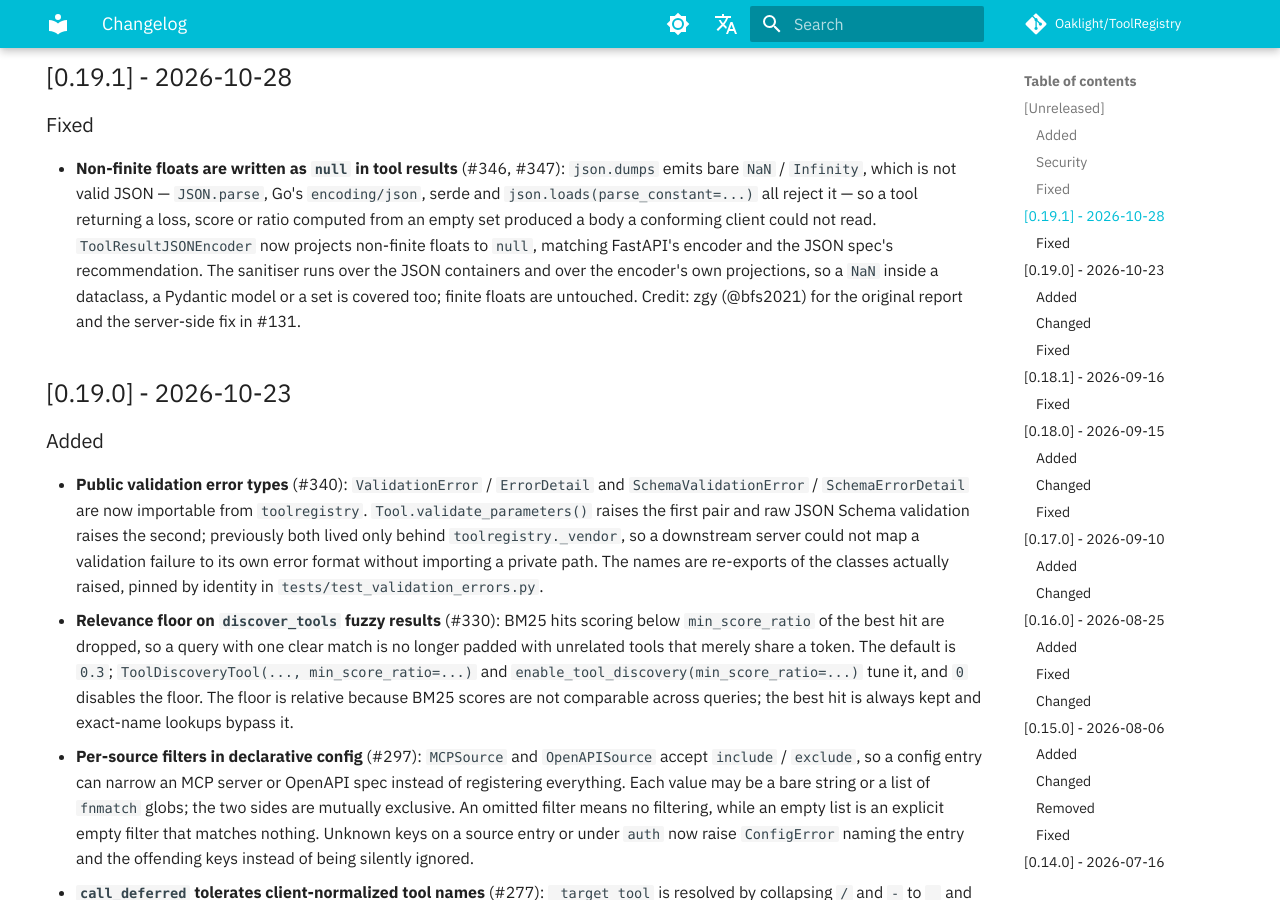
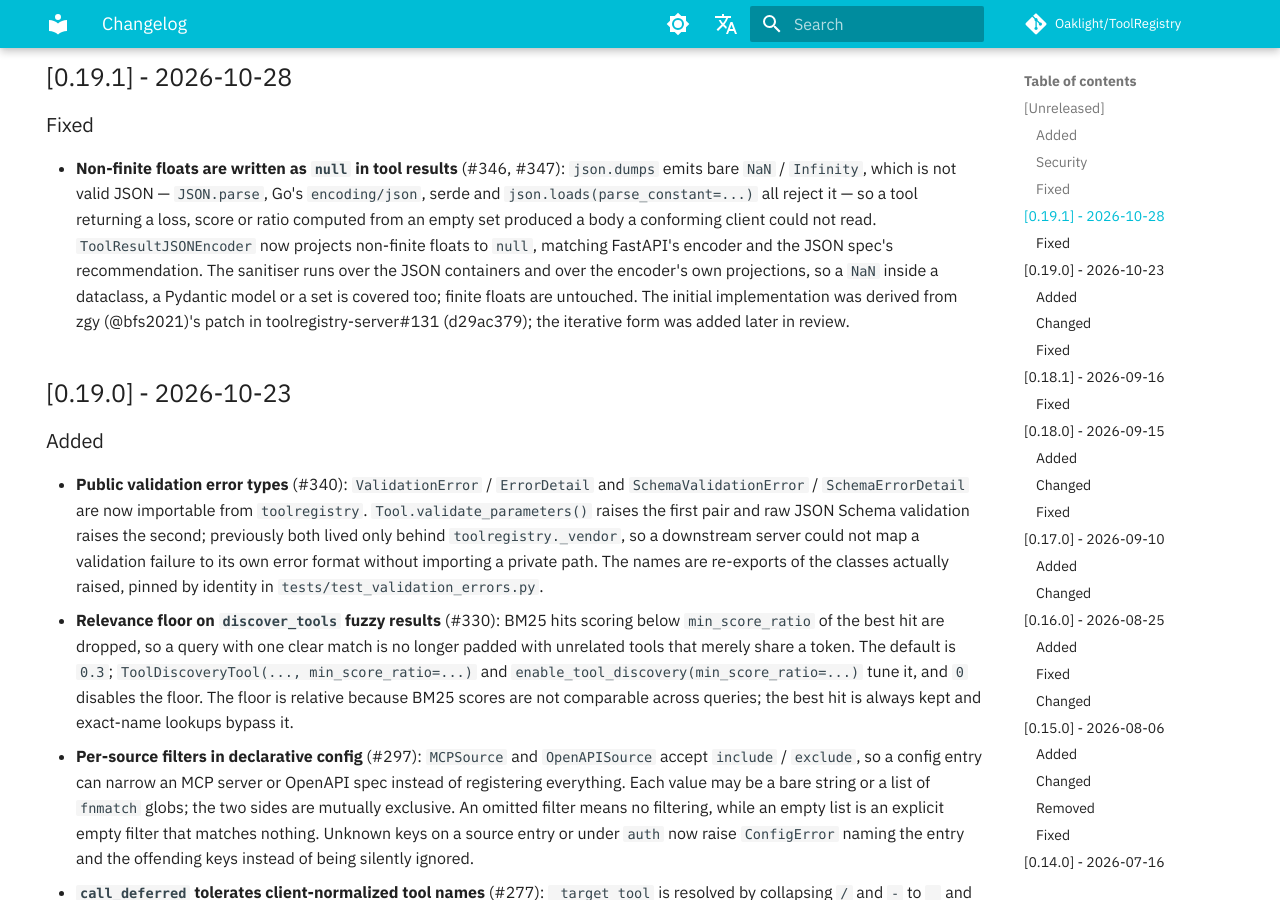
Before and after one commit to Oaklight/ToolRegistry, an MkDocs documentation site: the page built from docs/changelog.md, in a window 1280 px wide and 900 px high, scrolled down 5387 px. Built offline with MkDocs 1.6.1 and Material for MkDocs 9.7.7, drawn with Linux system fonts in a browser that asks for light colours; some web fonts are replaced; comment, search, counter and statistics services are not loaded.

Commit message:
docs(changelog): state the #131 source explicitly

```diff
--- a/docs/changelog.md
+++ b/docs/changelog.md
@@ -84,7 +84,7 @@ The format is based on [Keep a Changelog](https://keepachangelog.com/en/1.1.0/),
 
 ### Fixed
 
-- **Non-finite floats are written as `null` in tool results** (#346, #347): `json.dumps` emits bare `NaN` / `Infinity`, which is not valid JSON — `JSON.parse`, Go's `encoding/json`, serde and `json.loads(parse_constant=...)` all reject it — so a tool returning a loss, score or ratio computed from an empty set produced a body a conforming client could not read. `ToolResultJSONEncoder` now projects non-finite floats to `null`, matching FastAPI's encoder and the JSON spec's recommendation. The sanitiser runs over the JSON containers and over the encoder's own projections, so a `NaN` inside a dataclass, a Pydantic model or a set is covered too; finite floats are untouched. Credit: zgy (@bfs2021) for the original report and the server-side fix in #131.
+- **Non-finite floats are written as `null` in tool results** (#346, #347): `json.dumps` emits bare `NaN` / `Infinity`, which is not valid JSON — `JSON.parse`, Go's `encoding/json`, serde and `json.loads(parse_constant=...)` all reject it — so a tool returning a loss, score or ratio computed from an empty set produced a body a conforming client could not read. `ToolResultJSONEncoder` now projects non-finite floats to `null`, matching FastAPI's encoder and the JSON spec's recommendation. The sanitiser runs over the JSON containers and over the encoder's own projections, so a `NaN` inside a dataclass, a Pydantic model or a set is covered too; finite floats are untouched. The initial implementation was derived from zgy (@bfs2021)'s patch in toolregistry-server#131 (d29ac379); the iterative form was added later in review.
 
 ## [0.19.0] - 2026-10-23
 
```
